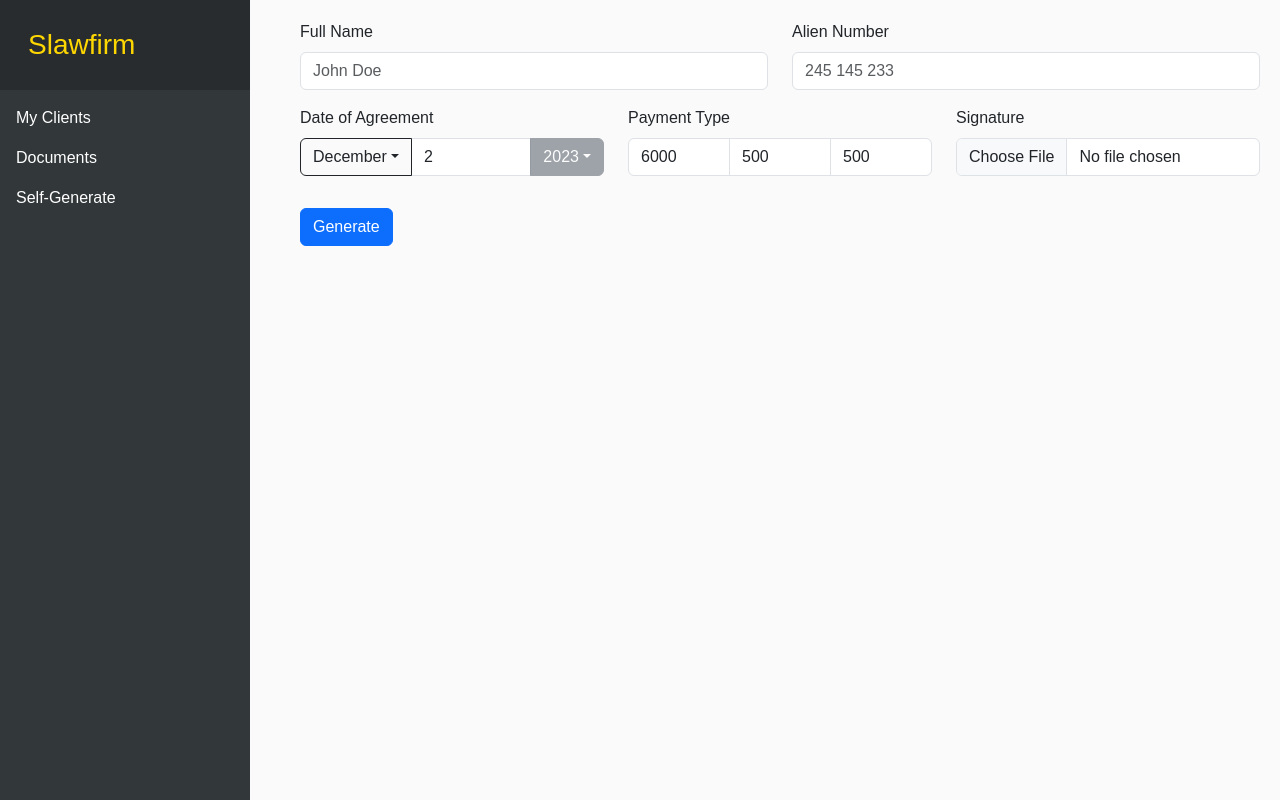
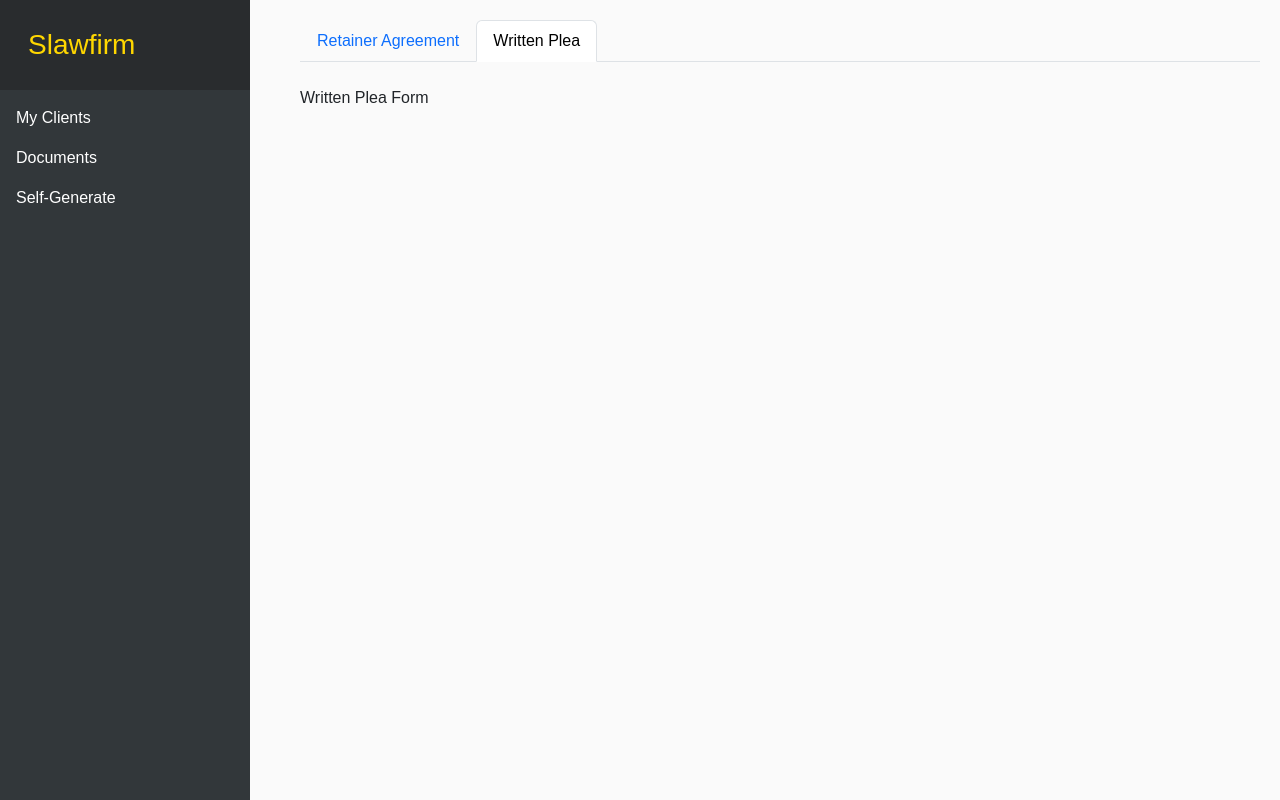
Before and after one commit to SAFAKARSLI/slawfirm-ui, a React (Create React App) app: page /generate/written_plea in a window 1280 px wide. Built offline with nearby package versions, Linux system fonts and the light colour scheme.

Commit message:
Implement Generate Page

```diff
--- a/src/components/Content.js
+++ b/src/components/Content.js
@@ -5,8 +5,9 @@ import { Route, Routes } from "react-router-dom";
 import MyClients from "./My Clients/MyClientsPage";
 import ClientDetails from "./Client Details/ClientDetailsPage";
 import Documents from "./Documents/DocumentsPage"
-import Generate from "./Self Generate/SelfGeneratePage"
-import GenericForm from "./GenericForm";
+import Generate from "./Generate/Tabs"
+import RetainerAgreement from "./Generate/RetainerAgreement";
+import WrittenPlea from "./Generate/WrittenPlea";
 
 
 
@@ -21,8 +22,8 @@ const Content = () => (
       <Route path="*" element={<MyClients />} />
       <Route exact path="/documents" element={<Documents />} />
       <Route exact path="/generate" element={<Generate />} />
-      <Route exact path="generate/retainer_agreement" element={<GenericForm />} />
-      <Route exact path="generate/written_plea" element={<GenericForm />} />
+      <Route exact path="generate/retainer_agreement" element={<RetainerAgreement />} />
+      <Route exact path="generate/written_plea" element={<WrittenPlea />} />
     </Routes>
   </Container>
 );
--- /dev/null
+++ b/src/components/Generate/RetainerAgreement.js
@@ -0,0 +1,16 @@
+import Tabs from "./Tabs"
+import {Stack} from "react-bootstrap"
+import GenericForm from "../GenericForm"
+
+export default function RetainerAgreement() {
+    return (
+        <Stack gap={4}>
+            <div>
+                <Tabs active={0}/>
+            </div>
+            <div>
+                <GenericForm />
+            </div>
+        </Stack>
+    )
+}
--- /dev/null
+++ b/src/components/Generate/TabItem.js
@@ -0,0 +1,12 @@
+import { Nav } from "react-bootstrap"
+
+
+export default function TabItem({href, title, active}) {
+
+
+    return (
+        <Nav.Item>
+              <Nav.Link active={active} href={href}>{title}</Nav.Link>
+        </Nav.Item>
+    )
+}
--- /dev/null
+++ b/src/components/Generate/Tabs.js
@@ -0,0 +1,21 @@
+import { Nav, Stack } from "react-bootstrap"
+import TabItem from "./TabItem"
+
+export default function Tabs({active}) {
+
+  const TABS = [
+    {href: "../generate/retainer_agreement",
+    title: "Retainer Agreement"},
+
+    {href: "../generate/written_plea",
+    title: "Written Plea"}
+  ]
+
+    return (
+          <Nav variant="tabs">
+            {TABS.map((e,i) => {
+              return <TabItem href={e.href} title={e.title} active={active==i}/>
+            })}
+          </Nav>
+    )
+}
--- /dev/null
+++ b/src/components/Generate/WrittenPlea.js
@@ -0,0 +1,15 @@
+import Tabs from "./Tabs"
+import {Stack} from "react-bootstrap"
+
+export default function WrittenPlea() {
+    return (
+        <Stack gap={4}>
+            <div>
+                <Tabs active={1}/>
+            </div>
+            <div>
+                Written Plea Form
+            </div>
+        </Stack>
+    )
+}
--- a/src/components/GenericForm.js
+++ b/src/components/GenericForm.js
@@ -10,16 +10,16 @@ import {
     Dropdown,
 } from "react-bootstrap";
 
+import { paymentParser, MONTHS } from "./Util";
 
 
 export default function GenericForm() {
 
-    const [form, setForm] = useState({year: 2023})
+    const [form, setForm] = useState({})
     const downloadLink = useRef();
-    const MONTHS = ["January", "February", "March", "April",
-            "May", "June", "July", "August", "September", "October", "November", "December"]
     const [document, setDocument] = useState("62ae3b52-8ff0-11ee-b9d1-0242ac120002")
 
+    // Setting initial values for form elements
     useEffect(() => {
         const today = new Date()
         setForm({...form,
@@ -27,16 +27,14 @@ export default function GenericForm() {
             month: MONTHS.at(today.getMonth()),
             year: today.getFullYear(),
 
-            total: 6000,
-            initial_deposit: 500,
+            total_fee: 6000,
+            initial_payment: 500,
             monthly: 500
         })
     }, [])
 
-    const triggerGenerate = async (e) => {
-        e.preventDefault()
+    const triggerGenerate = async () => {
         setForm({...form, payment_plan: paymentParser(form)})
-        console.log(form)
 
         const generatedDoc = await axios({
             url: "http://localhost:8080/documents/"+document.toString(),
@@ -46,84 +44,40 @@ export default function GenericForm() {
             },
             data: form,
             responseType: "arraybuffer"
+        }).then((res) => {
+            const blob = new Blob([res.data], {type: 'application/vnd.openxmlformats-officedocument.wordprocessingml.document'})
+            downloadLink.current.href = URL.createObjectURL(blob)
+            downloadLink.current.download = `${form["client_name"]} Retainer Agreement.docx`
+            downloadLink.current.click()
         }).catch((e) => {
             console.log(e)
         })
-
-        console.log(generatedDoc)
-
-        const blob = new Blob([generatedDoc.data], {type: 'application/vnd.openxmlformats-officedocument.wordprocessingml.document'})
-
-        downloadLink.current.href = URL.createObjectURL(blob)
-        downloadLink.current.download = `${form["client_name"]} Retainer Agreement.docx`
-        downloadLink.current.click()
-
     }
 
 
-    const paymentParser = (data) => {
-
-        var total = data["total"]
-        var initial_deposit = data["initial_deposit"]
-        var monthly = data["monthly"]
-        var day = data["day"]
-        var month = MONTHS.indexOf(data["month"])
-        var year = data["year"]
-
-        data = {...data, total, initial_deposit, monthly}
-
-        var currentDate = new Date(year, month, day)
-        const formatter = new Intl.DateTimeFormat('en-US', { month: '2-digit', day: '2-digit', year: 'numeric' });
-        var formattedDate = formatter.format(currentDate)
-
-        var output = `For the above services, the Client shall compensate Sinan Sari,  Ahmet Seyithanoglu, and Sinan Turhan according to the following fee schedule: A legal fee of $${total} is to be paid as follows: $${initial_deposit} to start case preparation, and then; \n\n`
-
-        // Initial payment is processed
-        total -= initial_deposit;
-        currentDate.setMonth(currentDate.getMonth() + 1)
-
-        while (total > 0) {
-
-            formattedDate = formatter.format(currentDate)
-
-            if (total - monthly <= 0) { // If last payment
-             output += `${formattedDate}: $${total}`
-            break;
-            }
-            else {
-            // Intallment is processed
-            output += `${formattedDate}: $${monthly}\n`
-            currentDate.setMonth(currentDate.getMonth() + 1);
-            total -= monthly;
-            }
-
-        }
-        return output
-    }
-
     return (
         <Form>
-            <Row className="mb-3">
-                <Form.Group as={Col}>
+            <Row>
+                <Col lg={4} md={8} className="mb-3">
                     <Form.Label>Full Name</Form.Label>
                     <Form.Control
                     type="text"
                     placeholder="John Doe"
                     onChange={e => setForm({...form, client_name : e.target.value})}/>
-                </Form.Group>
+                </Col>
 
-                <Form.Group as={Col}>
+                <Col lg={4} md={8} className="mb-3">
                     <Form.Label>Alien Number</Form.Label>
                     <Form.Control
                     type="text"
                     placeholder="245 145 233"
                     onChange={e => setForm({...form, a_number : e.target.value})}
                     />
-                </Form.Group>
+                </Col>
             </Row>
 
-            <Row className="mb-3">
-                <Form.Group as={Col}>
+            <Row>
+                <Col className="mb-3" lg={4} md={8}>
                     <Form.Label>Date of Agreement</Form.Label>
                     <InputGroup className="mb-3" >
                         <DropdownButton
@@ -148,38 +102,34 @@ export default function GenericForm() {
                             disabled
                         />
                     </InputGroup>
-                </Form.Group>
+                </Col>
 
-                <Form.Group as={Col}>
+                <Col className="mb-3" lg={4} md={8}>
                     <Form.Label>Payment Type</Form.Label>
                     <InputGroup>
                             <Form.Control
                                 type="number"
-                                value={form["total"]}
-                                onChange={e => setForm({...form, total : parseInt(e.target.value)})}/>
+                                value={form["total_fee"]}
+                                onChange={e => setForm({...form, total_fee : parseInt(e.target.value)})}/>
                             <Form.Control
                                 type="number"
-                                value={form["initial_deposit"]}
-                                onChange={e => setForm({...form, initial_deposit : parseInt(e.target.value)})}/>
+                                value={form["initial_payment"]}
+                                onChange={e => setForm({...form, initial_payment : parseInt(e.target.value)})}/>
                             <Form.Control
                                 type="number"
                                 value={form["monthly"]}
                                 onChange={e => setForm({...form, monthly : parseInt(e.target.value)})}/>
                     </InputGroup>
-                </Form.Group>
-
-                <Form.Group controlId="signatue" className="mb-3" as={Col}>
-                    <Form.Label >Signature</Form.Label>
-                    <Form.Control type="file" onChange={e => setForm({...form, signature : e.target.value})}/>
-                </Form.Group>
-            </Row>
 
 
-            <Button variant="primary" onClick={(e) => triggerGenerate(e)} >
-                Generate
-            </Button>
-
-            <a ref={downloadLink}></a>
+                </Col>
+            </Row>
+            <Row>
+                <Col lg={8} md={8}>
+                        <Button variant="primary" onClick={(e) => triggerGenerate(e)} >Generate</Button>
+                        <a ref={downloadLink}></a>
+                </Col>
+            </Row>
         </Form>
   );
 }
--- a/src/components/Navbar.js
+++ b/src/components/Navbar.js
@@ -27,7 +27,7 @@ const Navbar = () => (
         </NavItem>
 
         <NavItem>
-          <NavLink tag={Link} to={"/generate"} className="nav-item">
+          <NavLink tag={Link} to={"/generate/retainer_agreement"} className="nav-item">
             Self-Generate
           </NavLink>
         </NavItem>
--- /dev/null
+++ b/src/components/Util.js
@@ -0,0 +1,41 @@
+export const MONTHS = ["JAN", "FEB", "MAR", "APR",
+"MAY", "JUN", "JUL", "AUG", "SEP", "OCT", "NOV", "DEC"]
+
+
+export const paymentParser = (data) => {
+
+    var total_fee = data["total_fee"]
+    var initial_payment = data["initial_payment"]
+    var monthly = data["monthly"]
+    var day = data["day"]
+    var month = MONTHS.indexOf(data["month"])
+    var year = data["year"]
+
+    var currentDate = new Date(year, month, day)
+    const formatter = new Intl.DateTimeFormat('en-US', { month: '2-digit', day: '2-digit', year: 'numeric' });
+    var formattedDate = formatter.format(currentDate)
+
+    var output = `For the above services, the Client shall compensate Sinan Sari,  Ahmet Seyithanoglu, and Sinan Turhan according to the following fee schedule: A legal fee of $${total_fee} is to be paid as follows: $${initial_payment} to start case preparation, and then; \n\n`
+
+    // Initial payment is processed
+    total_fee -= initial_payment;
+    currentDate.setMonth(currentDate.getMonth() + 1)
+
+    while (total_fee > 0) {
+
+        formattedDate = formatter.format(currentDate)
+
+        if (total_fee - monthly <= 0) { // If last payment
+         output += `${formattedDate}: $${total_fee}`
+        break;
+        }
+        else {
+        // Intallment is processed
+        output += `${formattedDate}: $${monthly}\n`
+        currentDate.setMonth(currentDate.getMonth() + 1);
+        total_fee -= monthly;
+        }
+
+    }
+    return output
+}
```
Also changed, not shown: src/components/Self Generate/SelfGeneratePage.js (deleted, +0 -24 lines).
